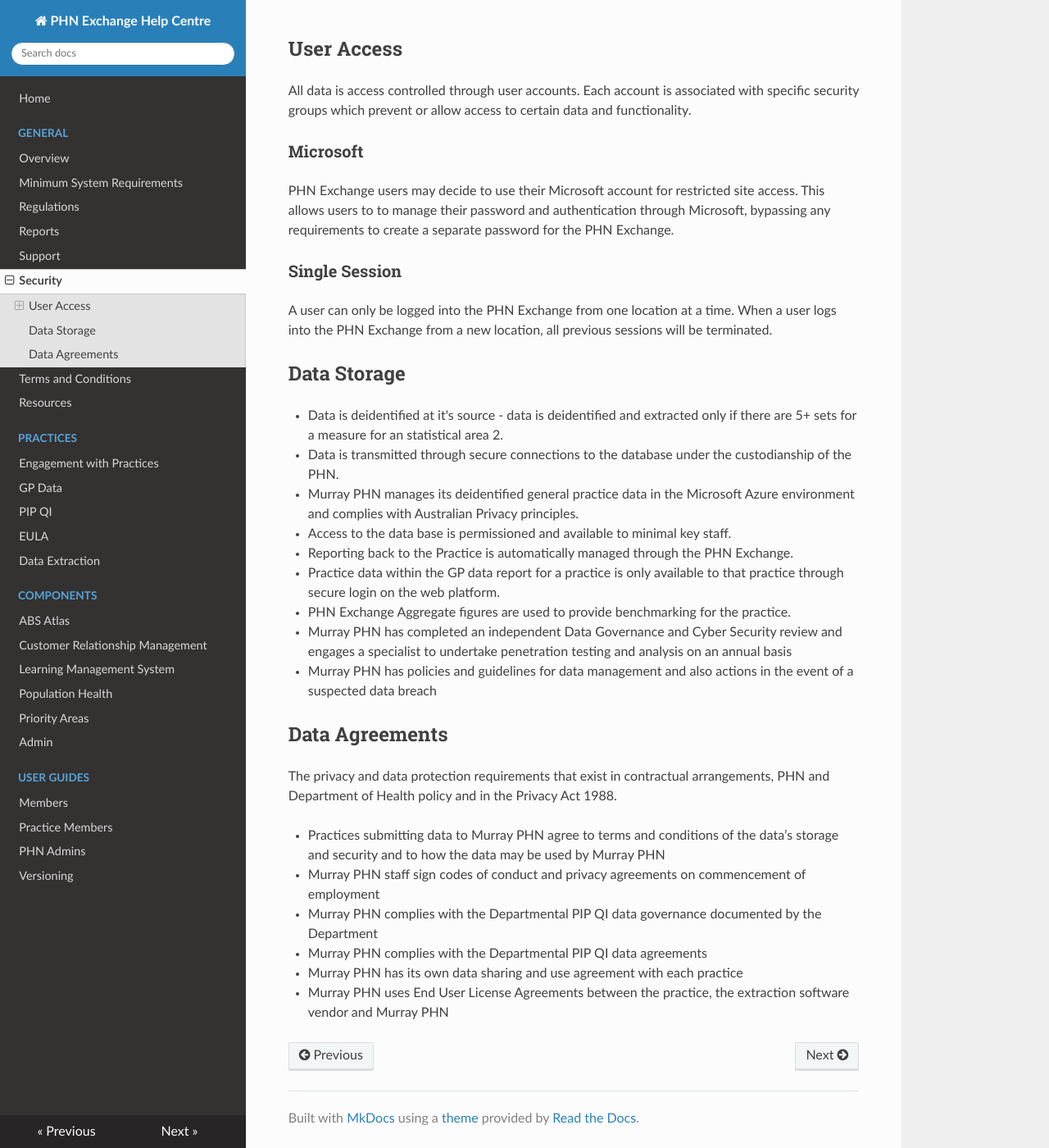
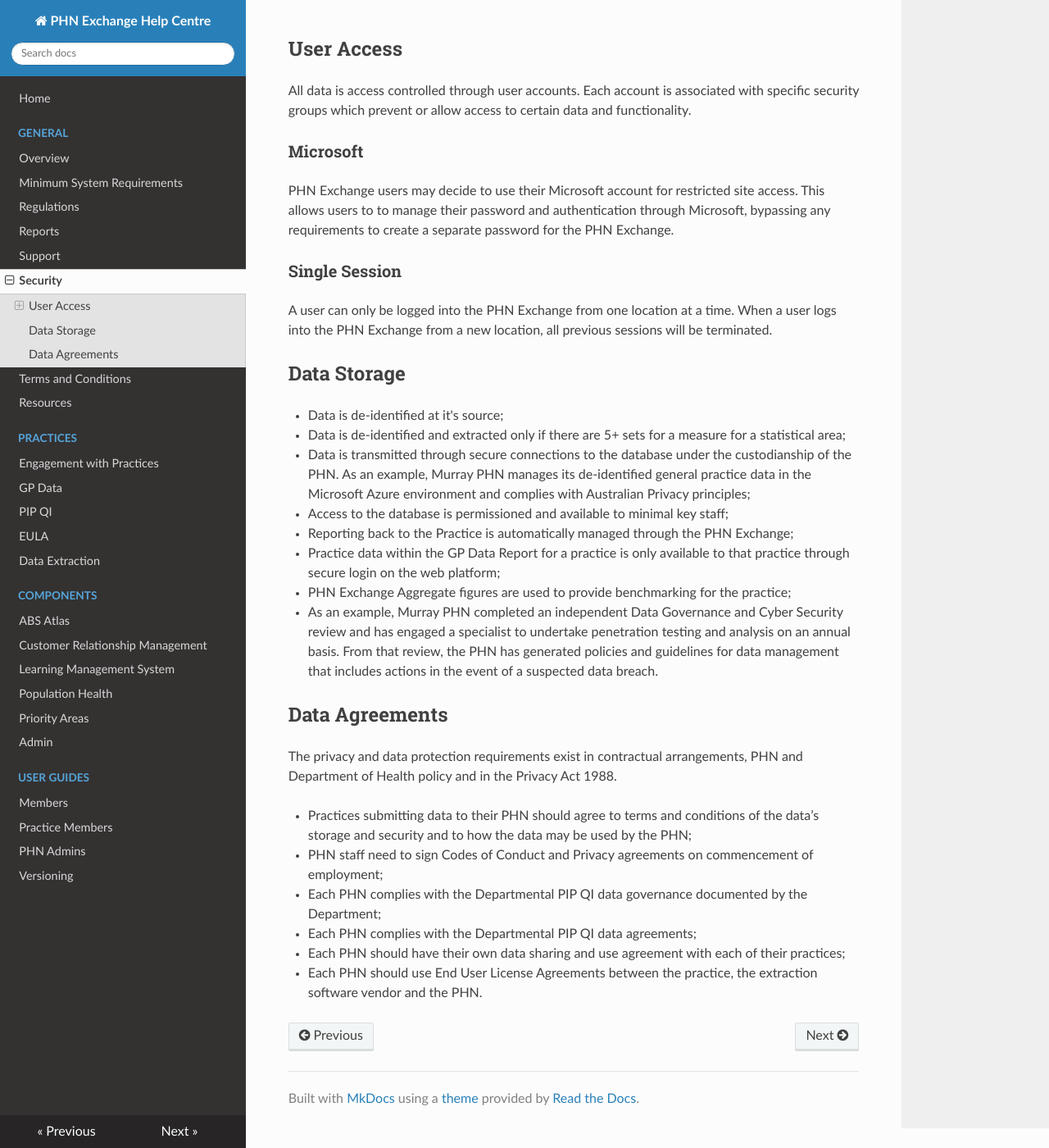
Before and after one commit to MurrayPHN/phn-exchange-docs, an MkDocs documentation site: the page built from docs/general/security.md, in a window 1280 px wide and 1400 px high, scrolled down 154 px. Shown: the whole window at 82% size. Built offline with MkDocs 1.6.1, drawn with Linux system fonts in a browser that asks for light colours; nearby versions of some CDN libraries.

Commit message:
Punctuation, syntax & generic terms

```diff
--- a/docs/general/security.md
+++ b/docs/general/security.md
@@ -14,23 +14,22 @@ A user can only be logged into the PHN Exchange from one location at a time. Whe
 
 ## Data Storage
 
-* Data is deidentified at it's source - data is deidentified and extracted only if there are 5+ sets for a measure for an statistical area 2.
-* Data is transmitted through secure connections to the database under the custodianship of the PHN.
-* Murray PHN manages its deidentified general practice data in the Microsoft Azure environment and complies with Australian Privacy principles.
-* Access to the data base is permissioned and available to minimal key staff.
-* Reporting back to the Practice is automatically managed through the PHN Exchange.
-* Practice data within the GP data report for a practice is only available to that practice through secure login on the web platform.
-* PHN Exchange Aggregate figures are used to provide benchmarking for the practice.
-* Murray PHN has completed an independent Data Governance and Cyber Security review and engages a specialist to undertake penetration testing and analysis on an annual basis
-* Murray PHN has policies and guidelines for data management and also actions in the event of a suspected data breach
+* Data is de-identified at it's source;
+* Data is de-identified and extracted only if there are 5+ sets for a measure for a statistical area;
+* Data is transmitted through secure connections to the database under the custodianship of the PHN. As an example, Murray PHN manages its de-identified general practice data in the Microsoft Azure environment and complies with Australian Privacy principles;
+* Access to the database is permissioned and available to minimal key staff;
+* Reporting back to the Practice is automatically managed through the PHN Exchange;
+* Practice data within the GP Data Report for a practice is only available to that practice through secure login on the web platform;
+* PHN Exchange Aggregate figures are used to provide benchmarking for the practice;
+* As an example, Murray PHN completed an independent Data Governance and Cyber Security review and has engaged a specialist to undertake penetration testing and analysis on an annual basis. From that review, the PHN has generated policies and guidelines for data management that includes actions in the event of a suspected data breach.
 
 ## Data Agreements
 
-The privacy and data protection requirements that exist in contractual arrangements, PHN and Department of Health policy and in the Privacy Act 1988.
+The privacy and data protection requirements exist in contractual arrangements, PHN and Department of Health policy and in the Privacy Act 1988.
 
-* Practices submitting data to Murray PHN agree to terms and conditions of the data’s storage and security and to how the data may be used by Murray PHN
-* Murray PHN staff sign codes of conduct and privacy agreements on commencement of employment
-* Murray PHN complies with the Departmental PIP QI data governance documented by the Department
-* Murray PHN complies with the Departmental PIP QI data agreements
-* Murray PHN has its own data sharing and use agreement with each practice
-* Murray PHN uses End User License Agreements between the practice, the extraction software vendor and Murray PHN
+* Practices submitting data to their PHN should agree to terms and conditions of the data’s storage and security and to how the data may be used by the PHN;
+* PHN staff need to sign Codes of Conduct and Privacy agreements on commencement of employment;
+* Each PHN complies with the Departmental PIP QI data governance documented by the Department;
+* Each PHN complies with the Departmental PIP QI data agreements;
+* Each PHN should have their own data sharing and use agreement with each of their practices;
+* Each PHN should use End User License Agreements between the practice, the extraction software vendor and the PHN.
```
